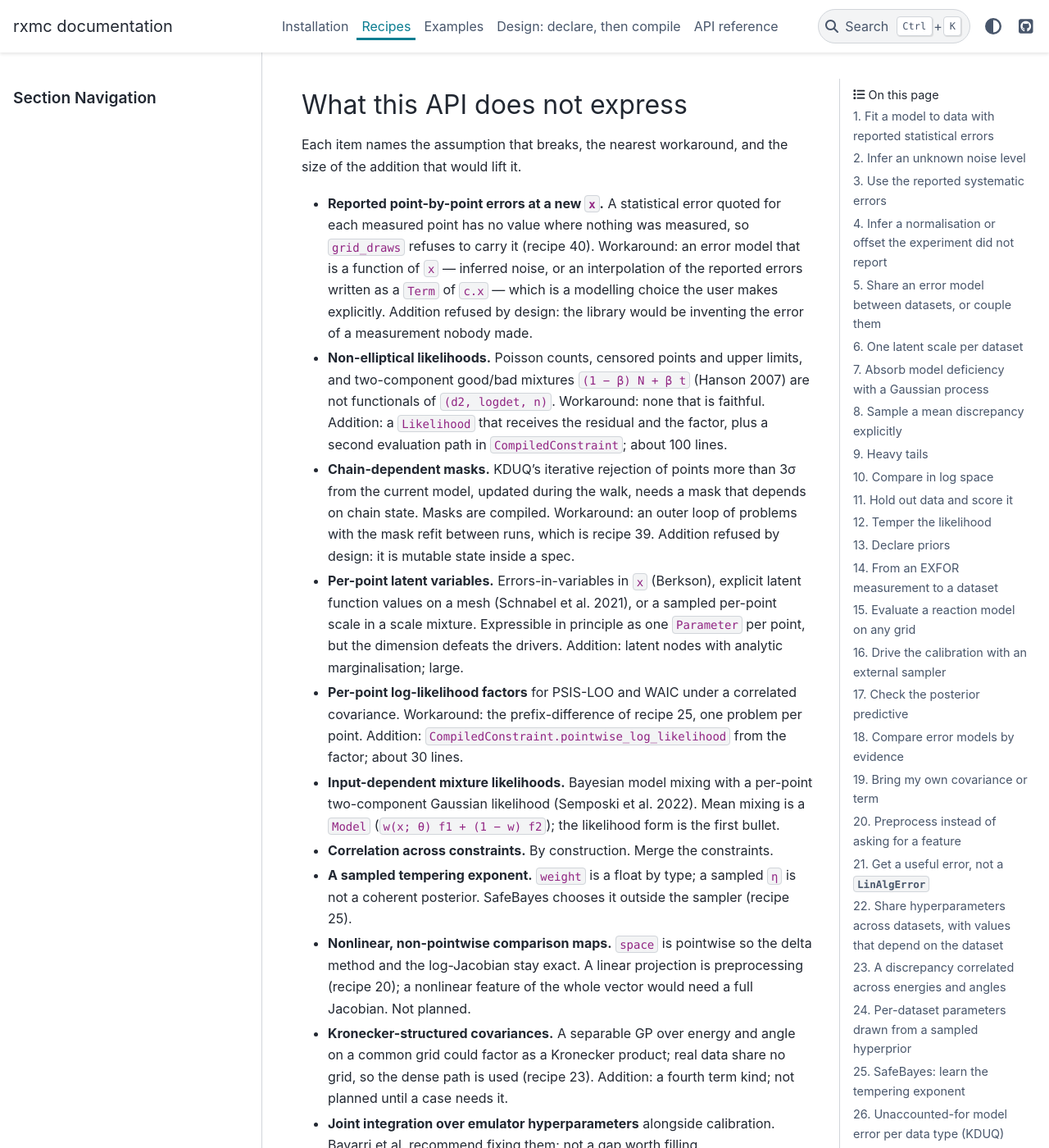
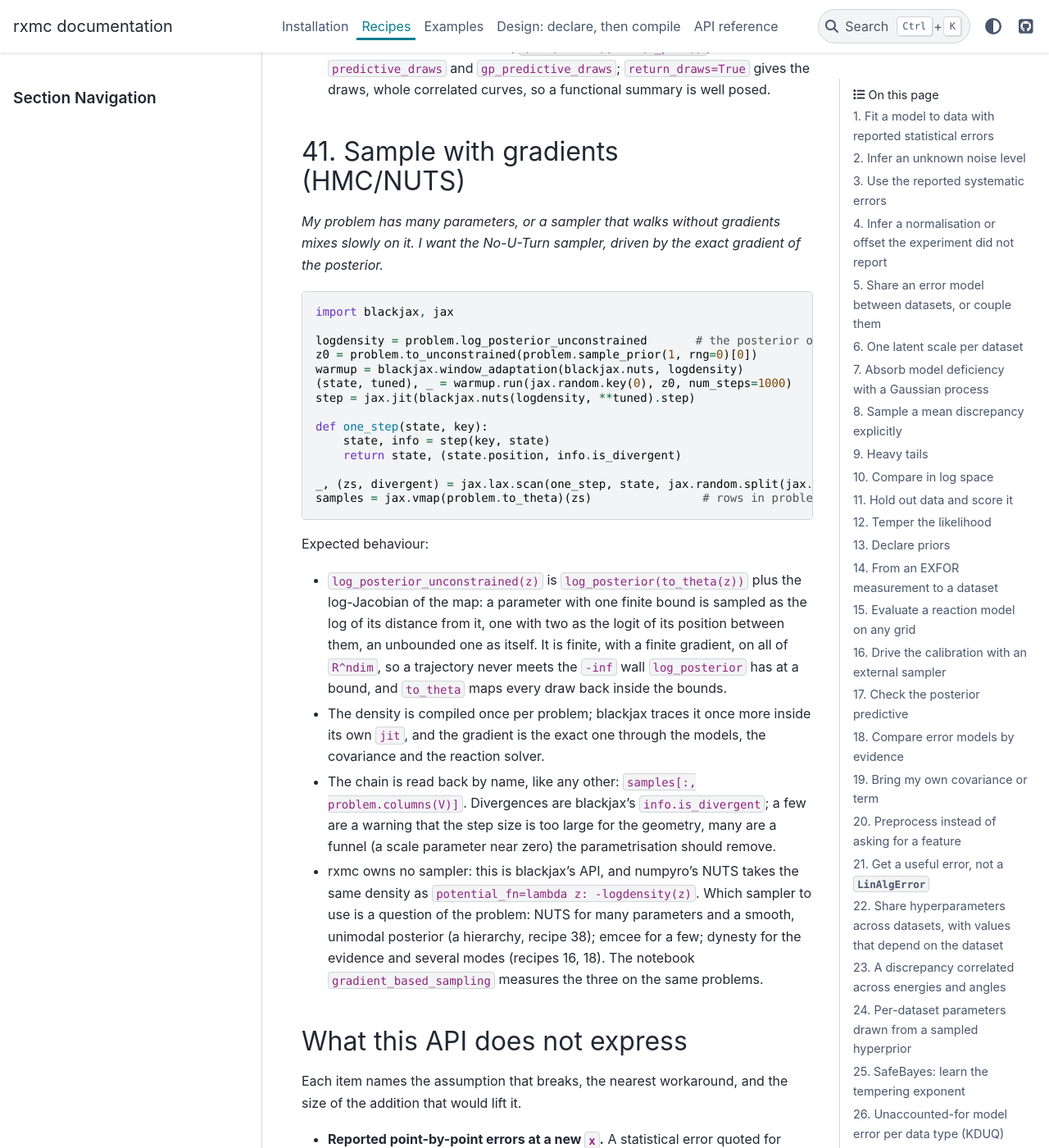
Before and after one commit to beykyle/rxmc, a Sphinx documentation site: the page built from docs/recipes.md, in a window 1280 px wide and 1400 px high, scrolled down 33541 px. Shown: the whole window at 82% size. Built offline with Sphinx 7.4.7 and the PyData theme 0.15.4, drawn with Linux system fonts in a browser that asks for light colours; pages that are not in the unit, such as notebooks, are missing from menus; the version number could not be read and is left out; some of the changed text lies outside the part shown.

Commit message:
Add recipe 41: sample with gradients (HMC/NUTS)
The recipe drives blackjax's window-adapted NUTS on
log_posterior_unconstrained and maps the draws back with to_theta: the
density finite on all of R^ndim, the exact gradient through models,
covariance and solver, the chain read back by name, and divergences as
the sign of a funnel.  It says when NUTS is the right sampler and points
at numpyro's spelling; recipe 16 points to it.

Its test checks that NUTS reproduces the linear-Gaussian posterior's
mean and covariance within Monte Carlo error, and that a parameter whose
posterior presses on its bound is sampled right up to it, inside, with
no divergences (7 s, fast tier).  blackjax joins the examples and
validation extras; uv.lock is regenerated.

````diff
--- a/docs/installation.rst
+++ b/docs/installation.rst
@@ -20,8 +20,8 @@ Install from GitHub:
 Extras:
 
 ===============  =============================================================
-``examples``     emcee, dynesty, corner, matplotlib, dill, jupyter:
-                 everything the notebooks use
+``examples``     emcee, dynesty, blackjax, corner, matplotlib, dill,
+                 jupyter: everything the notebooks use
 ``validation``   ``examples`` plus pytest, nbmake, nbqa, ruff, black, isort,
                  and scikit-learn (a reference for the kernel tests)
 ``docs``         sphinx, the pydata theme, myst-nb
--- a/docs/recipes.md
+++ b/docs/recipes.md
@@ -458,6 +458,8 @@ Expected behaviour:
   compiled with `jax.jit` once per problem, and `grad_log_posterior`,
   `value_and_grad_log_posterior` and `hessian_log_posterior` serve
   gradient-based samplers (HMC/NUTS in blackjax or numpyro) and optimisers.
+- Gradient samplers (HMC/NUTS in blackjax or numpyro) take
+  `log_posterior_unconstrained`: recipe 41.
 - Parallelism: `log_posterior_batch` with emcee's `vectorize=True` needs no
   pool; for pools and MPI see the design document, "Parallel sampling"
   (fork-started pools can deadlock under JAX).
@@ -1397,6 +1399,53 @@ Expected behaviour:
   `predictive_draws` and `gp_predictive_draws`; `return_draws=True` gives the
   draws, whole correlated curves, so a functional summary is well posed.
 
+## 41. Sample with gradients (HMC/NUTS)
+
+*My problem has many parameters, or a sampler that walks without gradients
+mixes slowly on it.  I want the No-U-Turn sampler, driven by the exact
+gradient of the posterior.*
+
+```python
+import blackjax, jax
+
+logdensity = problem.log_posterior_unconstrained       # the posterior on R^ndim
+z0 = problem.to_unconstrained(problem.sample_prior(1, rng=0)[0])
+warmup = blackjax.window_adaptation(blackjax.nuts, logdensity)
+(state, tuned), _ = warmup.run(jax.random.key(0), z0, num_steps=1000)
+step = jax.jit(blackjax.nuts(logdensity, **tuned).step)
+
+def one_step(state, key):
+    state, info = step(key, state)
+    return state, (state.position, info.is_divergent)
+
+_, (zs, divergent) = jax.lax.scan(one_step, state, jax.random.split(jax.random.key(1), 1000))
+samples = jax.vmap(problem.to_theta)(zs)                # rows in problem.names order
+```
+
+Expected behaviour:
+
+- `log_posterior_unconstrained(z)` is `log_posterior(to_theta(z))` plus the
+  log-Jacobian of the map: a parameter with one finite bound is sampled as
+  the log of its distance from it, one with two as the logit of its
+  position between them, an unbounded one as itself.  It is finite, with a
+  finite gradient, on all of `R^ndim`, so a trajectory never meets the
+  `-inf` wall `log_posterior` has at a bound, and `to_theta` maps every
+  draw back inside the bounds.
+- The density is compiled once per problem; blackjax traces it once more
+  inside its own `jit`, and the gradient is the exact one through the
+  models, the covariance and the reaction solver.
+- The chain is read back by name, like any other: `samples[:,
+  problem.columns(V)]`.  Divergences are blackjax's `info.is_divergent`;
+  a few are a warning that the step size is too large for the geometry, many
+  are a funnel (a scale parameter near zero) the parametrisation should
+  remove.
+- rxmc owns no sampler: this is blackjax's API, and numpyro's NUTS takes the
+  same density as `potential_fn=lambda z: -logdensity(z)`.  Which sampler to
+  use is a question of the problem: NUTS for many parameters and a smooth,
+  unimodal posterior (a hierarchy, recipe 38); emcee for a few; dynesty for
+  the evidence and several modes (recipes 16, 18).  The notebook
+  `gradient_based_sampling` measures the three on the same problems.
+
 ## What this API does not express
 
 Each item names the assumption that breaks, the nearest workaround, and
--- a/pyproject.toml
+++ b/pyproject.toml
@@ -35,6 +35,7 @@ docs = [
   "sphinx-copybutton>=0.5",
 ]
 examples = [
+  "blackjax>=1.2",
   "corner>=2.2",
   "dill>=0.3",
   "dynesty>=2.1",
@@ -46,6 +47,7 @@ examples = [
 ]
 validation = [
   "black>=24.0",
+  "blackjax>=1.2",
   "build>=1.2",
   "corner>=2.2",
   "dill>=0.3",
````
Also changed, not shown: docs/design.md (+3 -2 lines), 2 other files.
